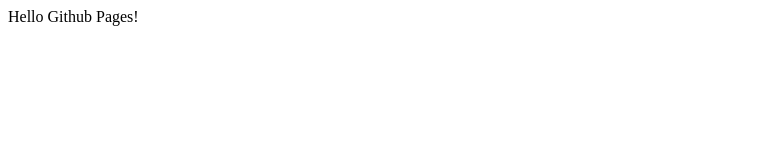
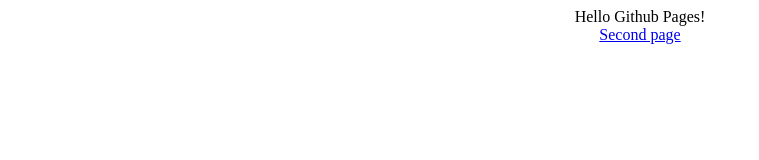
Before and after one commit to RodrigoAwes/pages-test, a plain HTML site: page index.html in a window 1280 px wide. Shown: the whole page, without its empty margins (0-759 px from the left). Drawn offline with Linux system fonts and the light colour scheme.

Commit message:
Update index.html

```diff
--- a/index.html
+++ b/index.html
@@ -1 +1,6 @@
-Hello Github Pages!
+<div style="text-align: center;">
+		<span style="display: block;">
+			Hello Github Pages!
+		</span>
+		<a href="./second-page.html">Second page</a>
+</div>
```
